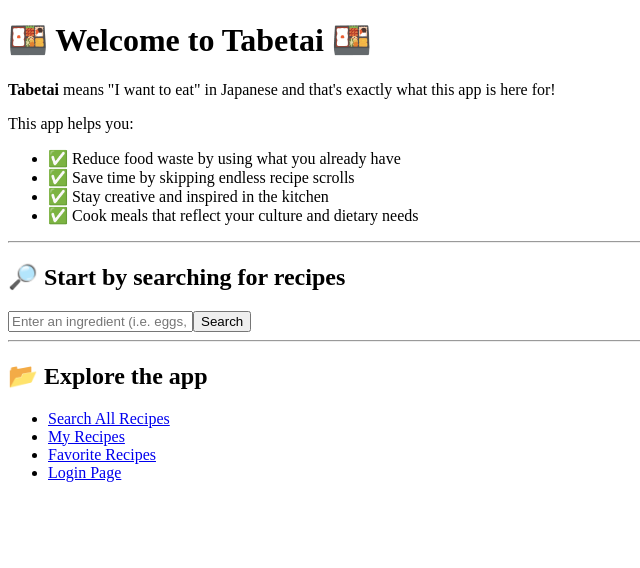
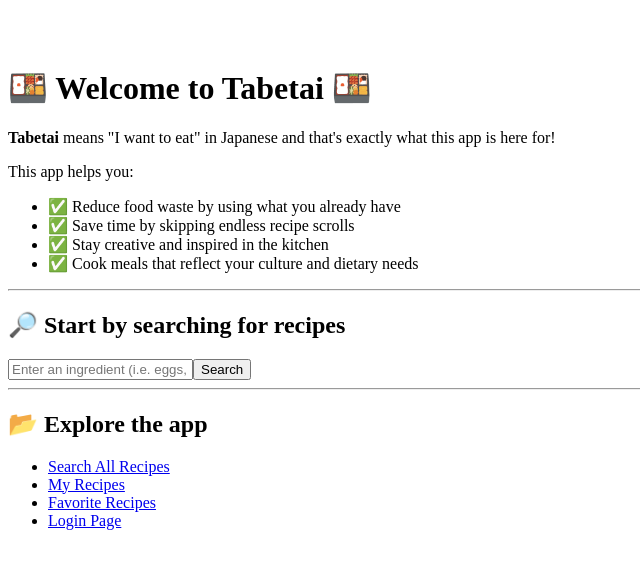
Before and after one commit to theblkguy/tabetai-app, a React app: page / in a window 1280 px wide. Shown: the top 568 px of the page, without its empty margins (0-640 px from the left). Built offline with nearby package versions, Linux system fonts and the light colour scheme; no server answers; the HTML template or start-up script is replaced by a standard one.

Commit message:
Add/ oAuth and google login

```diff
--- a/client/src/components/App.jsx
+++ b/client/src/components/App.jsx
@@ -1,19 +1,49 @@
-import React from 'react';
-import { Routes, Route } from 'react-router-dom';
+import React, { useState } from "react";
+import { Routes, Route } from "react-router-dom";
 //make a homepage component
-import HomePage from './Homepage';
+import HomePage from "./Homepage";
 //make a recipe page component
-import RecipesPage from './RecipesPage';
+import RecipesPage from "./RecipesPage";
 //perhaps make a profile page component
-import FavoriteRecipes from './FavoriteRecipes';
+import FavoriteRecipes from "./FavoriteRecipes";
 //made a login component
-import LoginPage from './LoginPage';
+import LoginPage from "./LoginPage";
+//Google oAuth
+import { GoogleOAuthProvider, GoogleLogin } from "@react-oauth/google";
 
+const clientId = process.env.REACT_APP_GOOGLE_CLIENT_ID;
 
 //refactored to React with hooks, we no longer need to make class components
 
 function App() {
+  // useState hook to store user info
+  const [user, setUser] = useState(null);
+  // useState hook to store error message
+  const [error, setError] = useState(null);
   return (
+<GoogleOAuthProvider clientId={clientId}>
+      {/* Google Login button and error message */}
+      {!user && (
+        <>
+          <GoogleLogin
+            onSuccess={credentialResponse => {
+              // Save user info
+              setUser(credentialResponse);
+              setError(null); // clear error on success
+            }}
+            onError={() => {
+              // log error to console
+              console.error('Google login failed');
+              // set error message for user
+              setError('Google login failed. Please try again.');
+            }}
+          />
+          {/* show error message if present */}
+          {error && <div style={{ color: 'red' }}>{error}</div>}
+        </>
+      )}
+      {/* show user info if logged in */}
+      {user && <div>Hello, user! Itadakimasu!</div>}
 
       <Routes>
         <Route path="/" element={<HomePage />} />
@@ -21,9 +51,7 @@ function App() {
         <Route path="/favorites" element={<FavoriteRecipes />} />
         <Route path="/login" element={<LoginPage />} />
       </Routes>
-
-  );
+    </GoogleOAuthProvider>  );
 }
 
-
 export default App;
```
Also changed, not shown: 2 other files (tests, documents, lock files or other folders).
